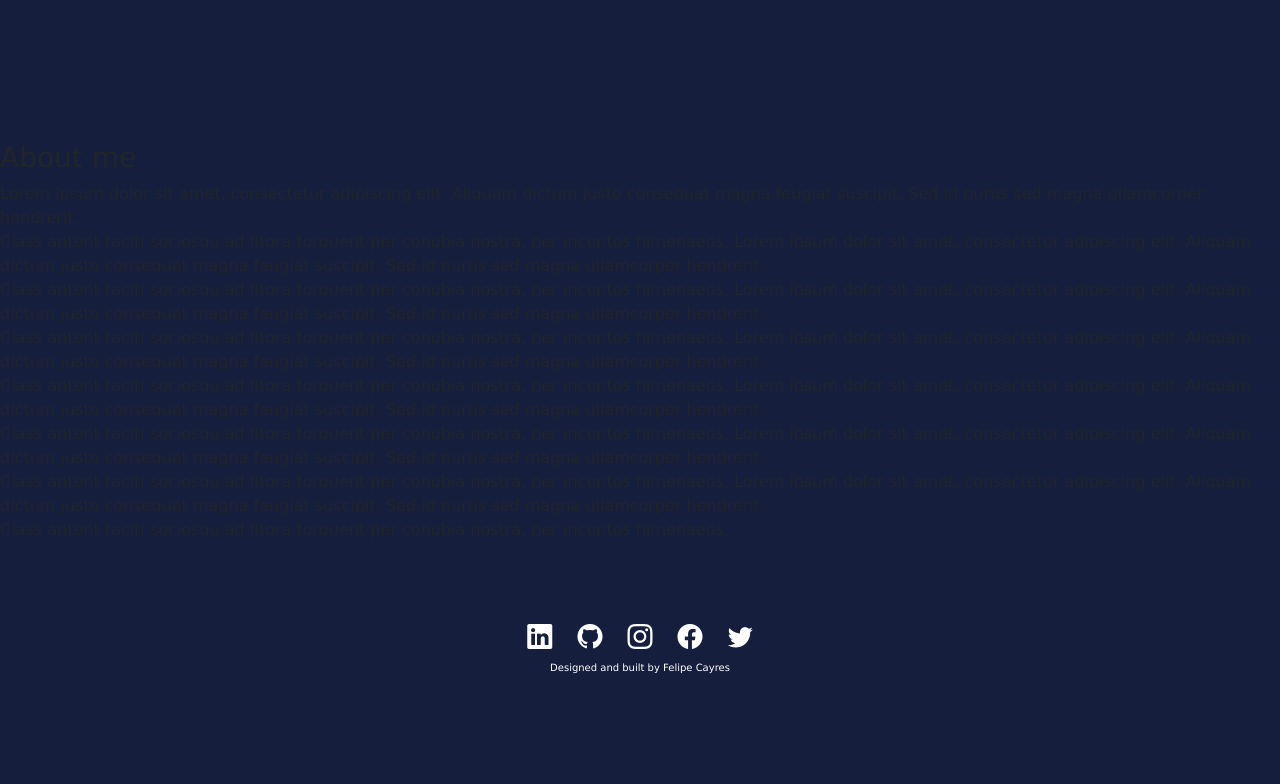
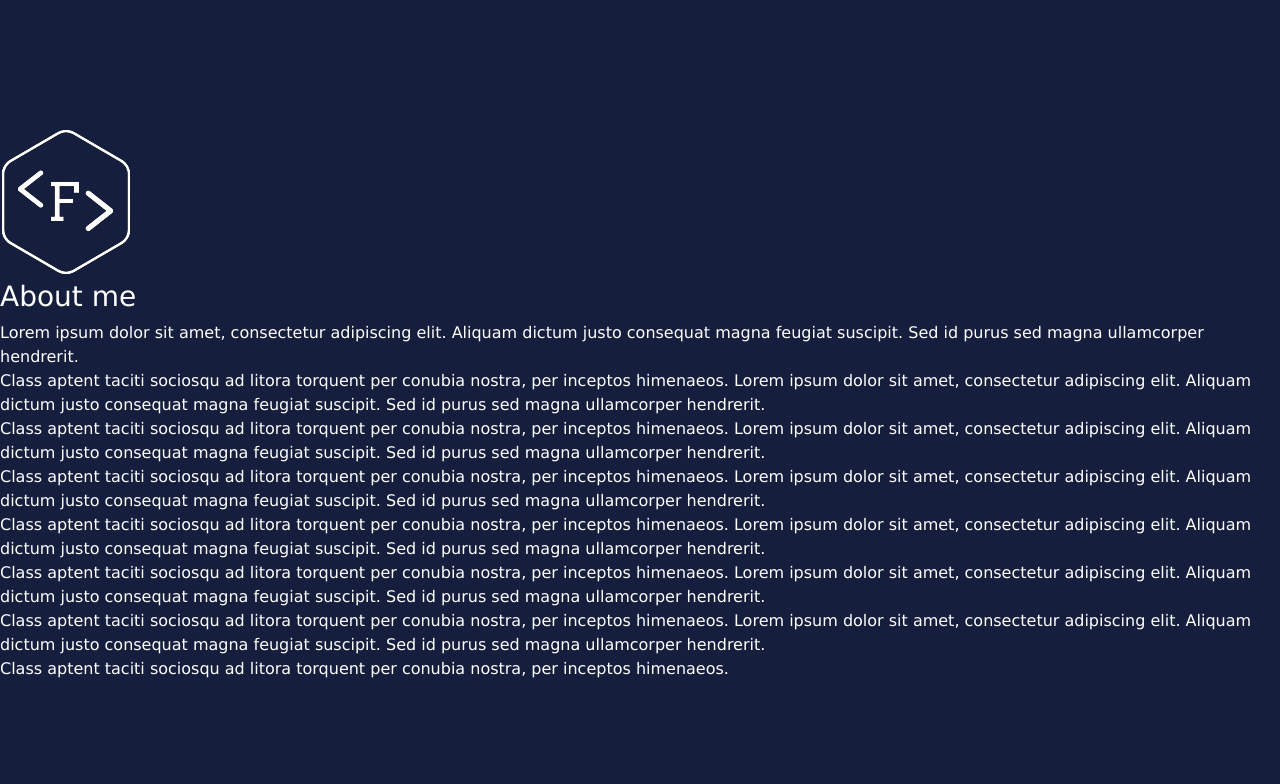
Before and after one commit to lipecayres/my-portfolio, a plain HTML site: page index.html in a window 1280 px wide. Shown: the part 956-1740 px from the top of the page. Before the commit the page ends 1647 px from the top, so only its background shows below. Drawn offline with nearby package versions, Linux system fonts and the light colour scheme.

Commit message:
class change

```diff
--- a/index.html
+++ b/index.html
@@ -42,11 +42,11 @@
         </section>
 
         <!--------- About --------->
-        <section class="about">
+        <section class="header" id="about">
 
-            <div class="row">
+            <div class="about">
                 <div class="about-row">
-                    <img src="" >
+                    <img src="https://raw.githubusercontent.com/lipecayres/my-portfolio/main/images/f_logo.png" >
                     <div>
                         <h3>About me</h3>
                         <p>Lorem ipsum dolor sit amet, consectetur adipiscing elit. Aliquam dictum justo consequat magna feugiat suscipit.
```
